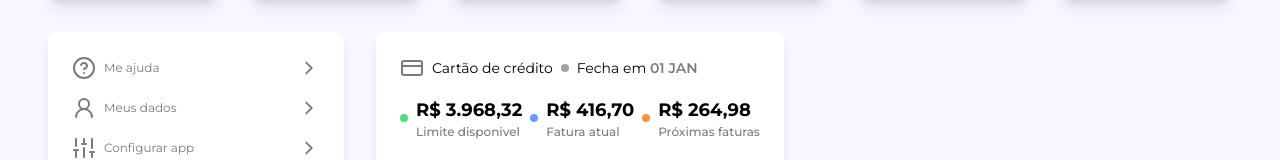
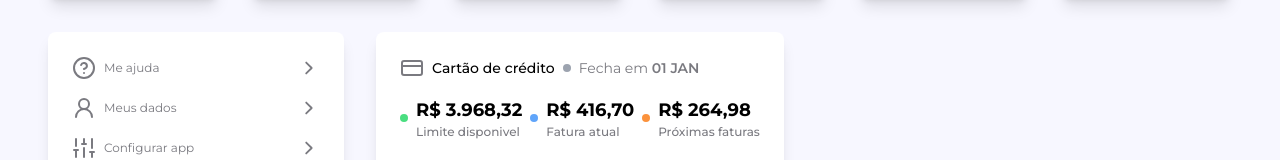
Before and after one commit to jesieldotdev/nubank-clone, a React (Vite) app: page / in a window 1280 px wide. Shown: the part 352-512 px from the top of the page. Built offline with nearby package versions, Linux system fonts and the light colour scheme.

Commit message:
credit card color

```diff
--- a/src/pages/Desktop/components/CreditCard/index.tsx
+++ b/src/pages/Desktop/components/CreditCard/index.tsx
@@ -10,9 +10,9 @@ export const ExpenseCard = () => {
         <div className="bg-white rounded-lg mt-8 p-6 gap-4 shadow-lg h-44 ">
             <div className="flex gap-2 items-center text-sm ">
                 <CreditCard width={24} height={24} color="#7a7a80" />
-                <p className="">Cartão de crédito</p>
+                <p className="font-medium">Cartão de crédito</p>
                 <div className="rounded-full h-2 w-2 bg-gray-400" />
-                <p>Fecha em <span className="font-semibold text-[#7a7a80] ">01 JAN</span></p>
+                <p className="text-[#7a7a80]">Fecha em <span className="font-semibold  ">01 JAN</span></p>
             </div>
 
             <div className="flex gap-2 mt-4">
```
